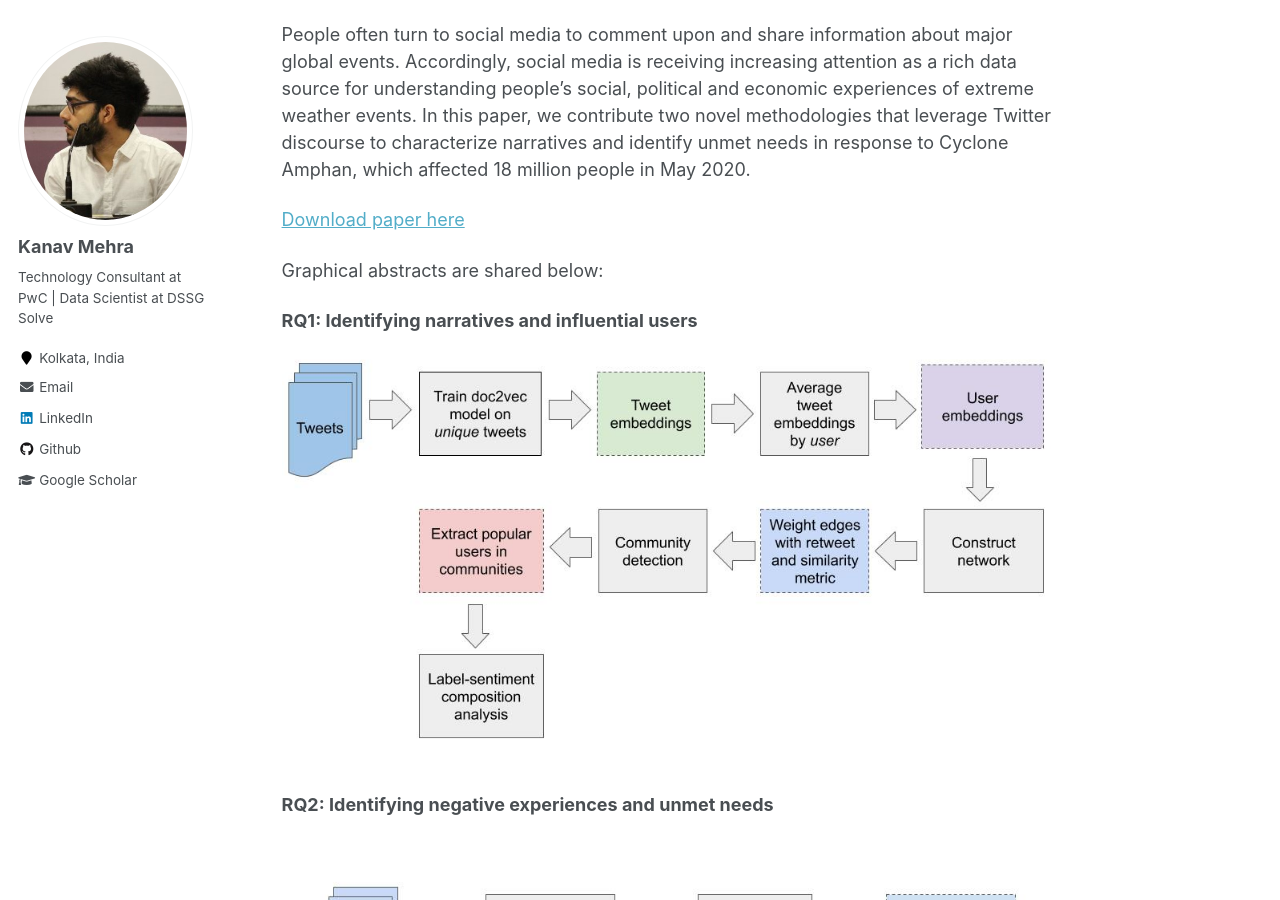
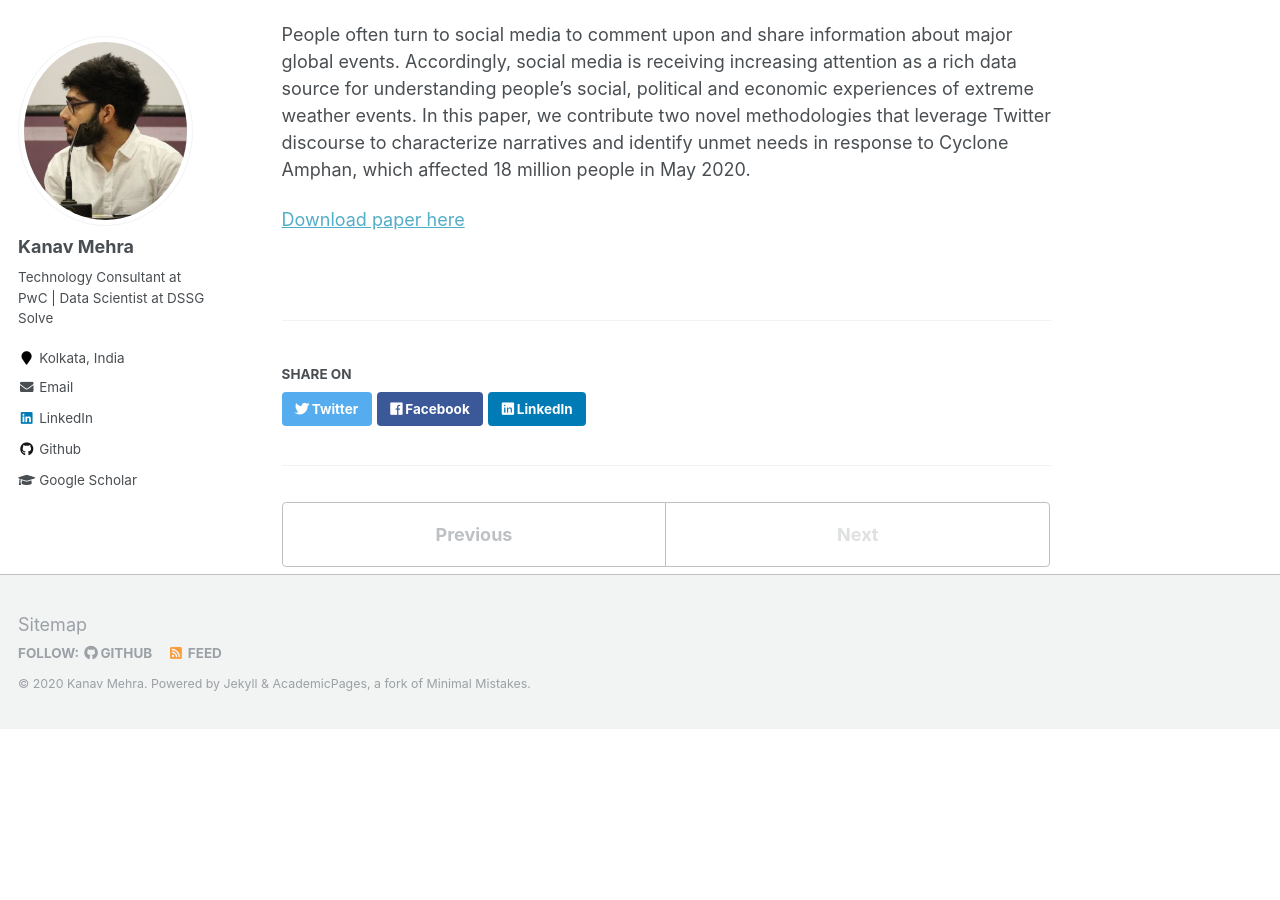
Before and after one commit to kanav-mehra/kanav-mehra.github.io, a Jekyll site: the page built from _publications/Amphan-2020.md, in a window 1280 px wide and 900 px high, scrolled down 353 px. Built offline with Jekyll 4.4.1, drawn with Linux system fonts in a browser that asks for light colours; after the commit the page ends 1082 px from its top, so only the background shows below that.

Commit message:
Editing Amphan project

```diff
--- a/_includes/archive-single.html
+++ b/_includes/archive-single.html
@@ -43,7 +43,7 @@
         {% elsif post.collection == 'publications' %}
           <p>Published in <i>{{ post.venue }}</i>, {{ post.date | default: "1900-01-01" | date: "%Y" }} </p>
         {% elsif post.date %}
-         <p class="page__date"><strong><i class="fa fa-fw fa-calendar" aria-hidden="true"></i> {{ site.data.ui-text[site.locale].date_label | default: "Published:" }}</strong> <time datetime="{{ post.date | default: "1900-01-01" | date_to_xmlschema }}">{{ post.date | default: "1900-01-01" | date: "%B %d, %Y" }}</time></p>
+         <p class="page__date"><strong><i class="fa fa-fw fa-calendar" aria-hidden="true"></i> {{ site.data.ui-text[site.locale].date_label | default: "Published:" }}</strong> <time datetime="{{ post.date | default: "1900-01-01" | date_to_xmlschema }}">{{ post.date | default: "1900-01-01" | date: "%Y" }}</time></p>
         {% endif %}
 
     {% if post.excerpt and site.read_more != 'enabled' %}
--- a/_publications/Amphan-2020.md
+++ b/_publications/Amphan-2020.md
@@ -12,11 +12,3 @@ citation: 'Crayton, A., Fonseca, J., Mehra, K., Ng, M., Ross, J., Sandoval-Casta
 People often turn to social media to comment upon and share information about major global events. Accordingly, social media is receiving increasing attention as a rich data source for understanding people’s social, political and economic experiences of extreme weather events. In this paper, we contribute two novel methodologies that leverage Twitter discourse to characterize narratives and identify unmet needs in response to Cyclone Amphan, which affected 18 million people in May 2020.
 
 [Download paper here](http://kanav-mehra.github.io/files/Amphan-2020.pdf)
-
-Graphical abstracts are shared below:
-
-<b>RQ1: Identifying narratives and influential users</b>
-![alt RQ1](http://kanav-mehra.github.io/images/rq1_pipeline.jpg)
-
-<b>RQ2: Identifying negative experiences and unmet needs</b>
-![alt RQ2](http://kanav-mehra.github.io/images/rq2_pipeline.jpg)
```
Also changed, not shown: _projects/Amphan.md (+9 -0 lines).
